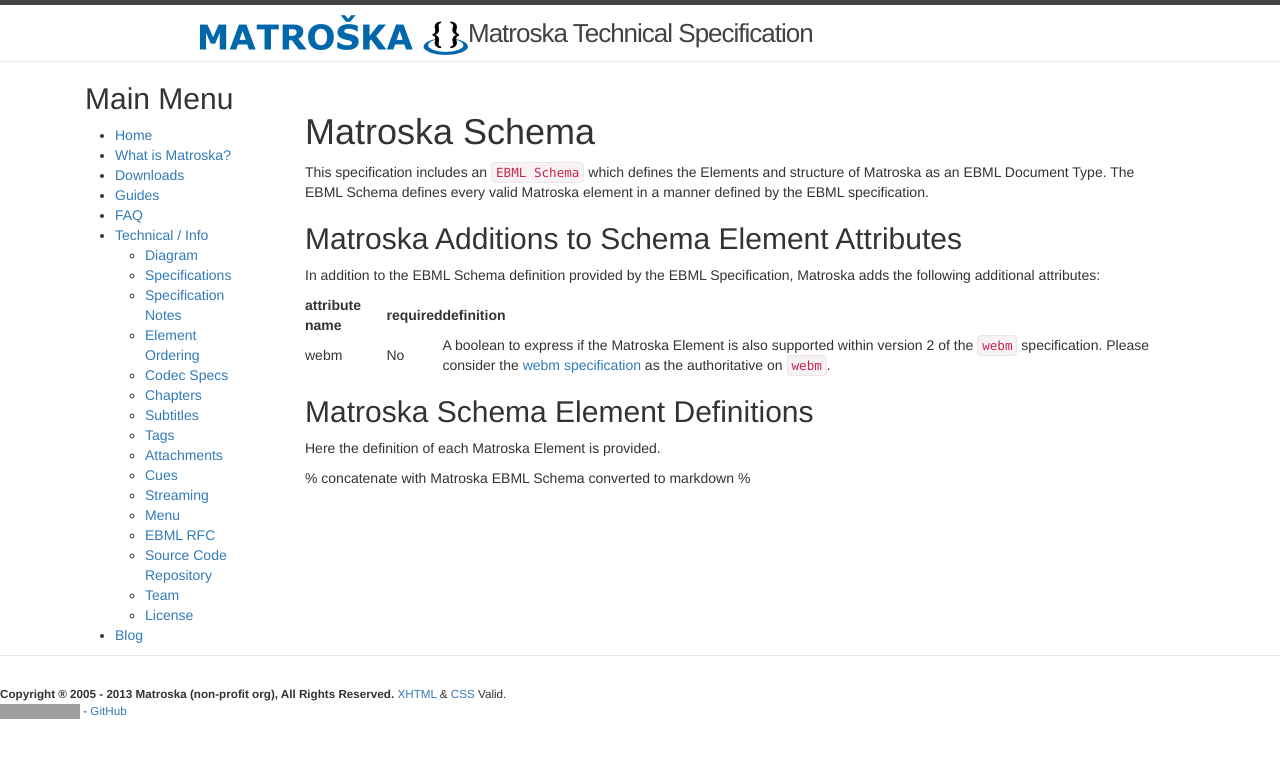
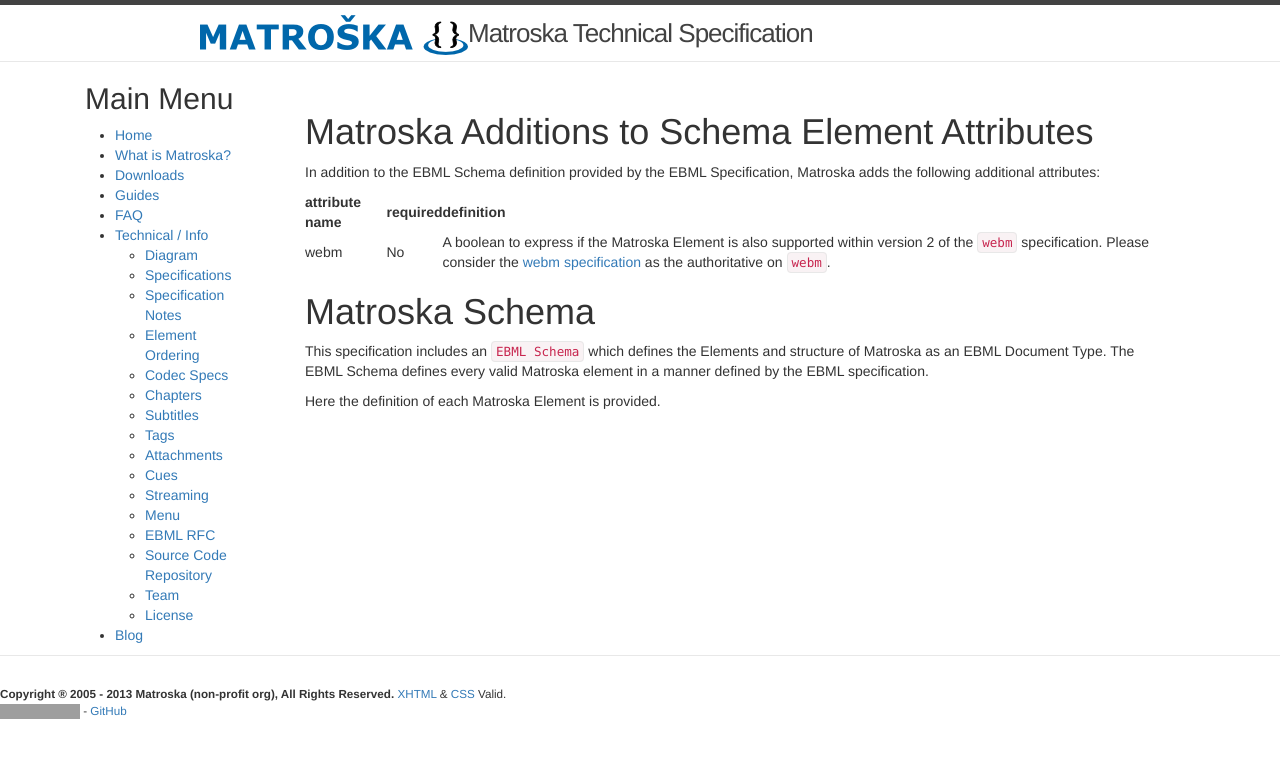
Before and after one commit to ietf-wg-cellar/matroska-specification, a Jekyll site: the page built from matroska_schema_section_header.md, in a window 1280 px wide. Shown: the top 758 px of the page. Built offline with Jekyll 4.4.1, drawn with Linux system fonts in a browser that asks for light colours; our own code applies the rules of GitHub Pages for plain Markdown files; some of the changed lines change nothing that is shown; grey boxes are pictures that could not be loaded.

Commit message:
adjust text to move element descriptions up a level and limit sectional depth to 6

```diff
--- a/matroska_schema_section_header.md
+++ b/matroska_schema_section_header.md
@@ -1,9 +1,5 @@
 
-# Matroska Schema
-
-This specification includes an `EBML Schema` which defines the Elements and structure of Matroska as an EBML Document Type. The EBML Schema defines every valid Matroska element in a manner defined by the EBML specification.
-
-## Matroska Additions to Schema Element Attributes
+# Matroska Additions to Schema Element Attributes
 
 In addition to the EBML Schema definition provided by the EBML Specification, Matroska adds the following additional attributes:
 
@@ -11,8 +7,8 @@
 |:---------------|:---------|:-----------|
 | webm           | No       | A boolean to express if the Matroska Element is also supported within version 2 of the `webm` specification. Please consider the [webm specification](http://www.webmproject.org/docs/container/) as the authoritative on `webm`. |
 
-## Matroska Schema Element Definitions
+# Matroska Schema
+
+This specification includes an `EBML Schema` which defines the Elements and structure of Matroska as an EBML Document Type. The EBML Schema defines every valid Matroska element in a manner defined by the EBML specification.
 
 Here the definition of each Matroska Element is provided.
-
-% concatenate with Matroska EBML Schema converted to markdown %
```
Also changed, not shown: 2 other files.
